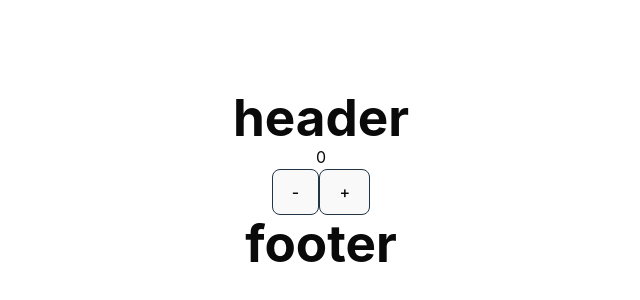
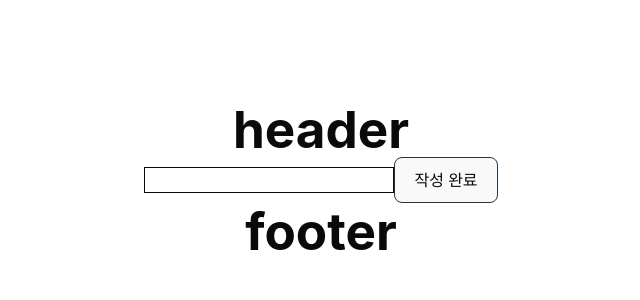
Before and after one commit to ASAC-06-A/FE_TEST, a React (Vite) app: page / in a window 1280 px wide. Shown: the part 220-520 px from the top of the page, without its empty margins (319-959 px from the left). Built offline with nearby package versions, Linux system fonts and the light colour scheme.

Commit message:
feat: useRef 기능

```diff
--- a/src/components/Body.jsx
+++ b/src/components/Body.jsx
@@ -1,27 +1,19 @@
-import '@/components/Body.css'
-import { useState } from 'react'
-
-function Viewer() {
-  console.log('viewer component update!')
-}
+import { useRef, useState } from 'react'
 
 function Body() {
-  const [number, setNumber] = useState(0)
-  const onIncrease = () => {
-    setNumber(number + 1)
+  const [text, setText] = useState('')
+  const textRef = useRef()
+
+  const handleOnChange = (e) => {
+    setText(e.target.value)
   }
-  const onDecrease = () => {
-    setNumber(number - 1)
+  const handleOnClick = () => {
+    alert(text)
   }
   return (
     <div>
-      <h2>{number}</h2>
-      <Viewer />
-
-      <div>
-        <button onClick={onDecrease}>-</button>
-        <button onClick={onIncrease}>+</button>
-      </div>
+      <input ref={textRef} value={text} onChange={handleOnChange} />
+      <button onClick={handleOnClick}>작성 완료</button>
     </div>
   )
 }
```
